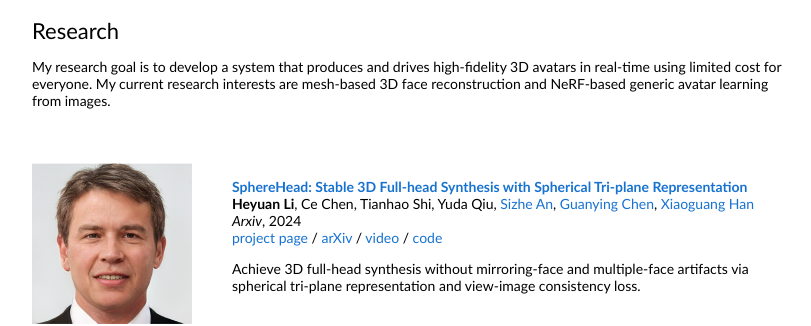
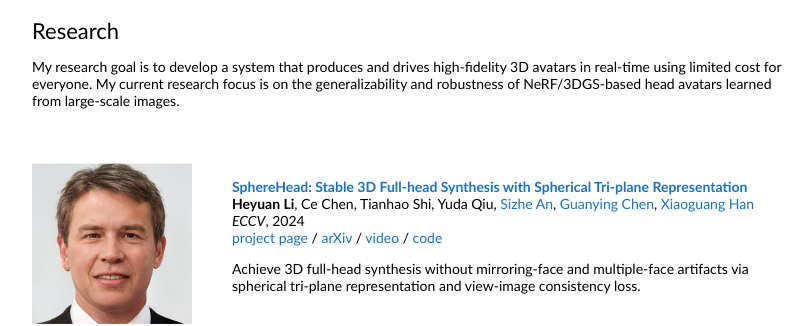
Before and after one commit to lhyfst/lhyfst.github.io, a plain HTML site: page index.html in a window 1280 px wide. Shown: the part 327-653 px from the top of the page, without its empty margins (228-1039 px from the left). Drawn offline with Linux system fonts and the light colour scheme.

Commit message:
SphereHead is accepted by ECCV 2024.

```diff
--- a/index.html
+++ b/index.html
@@ -54,7 +54,8 @@
             <td style="padding:20px;width:100%;vertical-align:middle">
               <heading>Research</heading>
               <p>
-                My research goal is to develop a system that produces and drives high-fidelity 3D avatars in real-time using limited cost for everyone. My current research interests are mesh-based 3D face reconstruction and NeRF-based generic avatar learning from images.
+                My research goal is to develop a system that produces and drives high-fidelity 3D avatars in real-time using limited cost for everyone.
+                My current research focus is on the generalizability and robustness of NeRF/3DGS-based head avatars learned from large-scale images.
               </p>
             </td>
           </tr>
@@ -95,7 +96,7 @@
             <a href="https://guanyingc.github.io/">Guanying Chen</a>,
             <a href="https://gaplab.cuhk.edu.cn/pages/people">Xiaoguang Han</a>
             <br>
-            <em>Arxiv</em>, 2024
+            <em>ECCV</em>, 2024
             <br>
             <a href="https://lhyfst.github.io/spherehead/">project page</a>
             /
```
